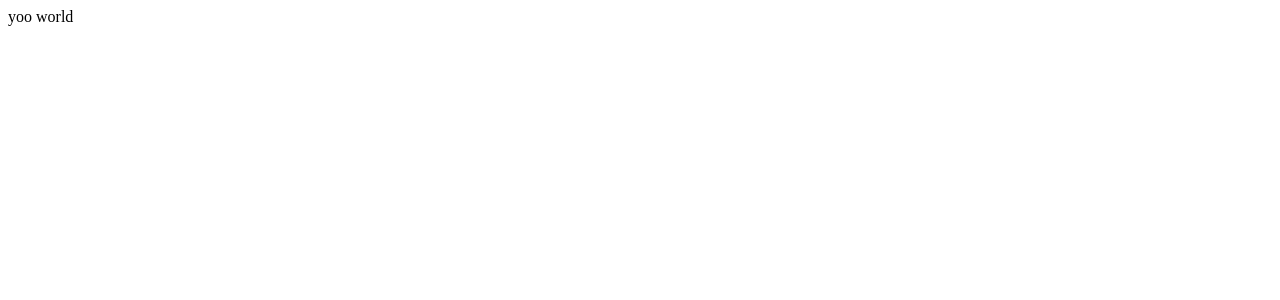
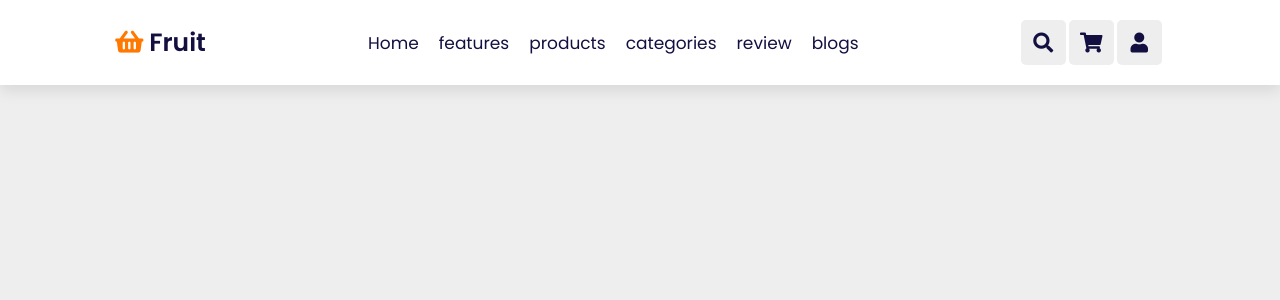
Before and after one commit to Amir-Bagjani/sass-fruit-store, a React (Create React App) app: page / in a window 1280 px wide. Shown: the top 300 px of the page. Built offline with nearby package versions, Linux system fonts and the light colour scheme.

Commit message:
navbar-search-added

```diff
--- a/src/App.js
+++ b/src/App.js
@@ -1,9 +1,9 @@
-
+import Navbar from "./components/Navbar"
 function App() {
   return (
-    <div className="App">
-     yoo world
-    </div>
+    <>
+      <Navbar />
+    </>
   );
 }
 
--- a/src/components/Navbar.jsx
+++ b/src/components/Navbar.jsx
@@ -1,9 +1,41 @@
-import React from 'react'
+import { useState } from "react";
+import "../style/navbar.scss";
+
 
 const Navbar = () => {
+  const [open, setOpen] = useState("")
+
+
   return (
-    <div>Navbar</div>
-  )
-}
+    <header className="header">
 
-export default Navbar
+      <a href="#" className="logo">
+        <i className="fas fa-shopping-basket"></i> Fruit
+      </a>
+
+      <nav className="navbar">
+        <a href="#home">home</a>
+        <a href="#features">features</a>
+        <a href="#products">products</a>
+        <a href="#categories">categories</a>
+        <a href="#review">review</a>
+        <a href="#blogs">blogs</a>
+      </nav>
+
+      <div className="icons">
+        <div className="fas fa-bars" id="menu-btn"></div>
+        <div className="fas fa-search" id="search-btn" onClick={()=>setOpen(pre=>pre==="search"?"":"search")}></div>
+        <div className="fas fa-shopping-cart" id="cart-btn"></div>
+        <div className="fas fa-user" id="login-btn"></div>
+      </div>
+
+      <form className={open==="search"?"search-form active":"search-form"}>
+        <input type="search" id="search-box" placeholder="search here..." />
+        <label htmlFor="search-box" className="fas fa-search"></label>
+      </form>
+
+    </header>
+  );
+};
+
+export default Navbar;
--- a/src/pages/HomePage.jsx
+++ b/src/pages/HomePage.jsx
@@ -1,7 +1,7 @@
-
 const HomePage = () => {
   return (
-    <div>HomePage</div>
+    <>
+    </>
   )
 }
 
--- a/src/style/_config.scss
+++ b/src/style/_config.scss
@@ -0,0 +1,8 @@
+//colors
+$orange: #ff7800;
+$black: #130f40;
+$light-color: #666;
+$box-shadow: 0 0.5rem 1.5rem rgba(0, 0, 0, 0.1);
+$border: 0.2rem solid rgba(0, 0, 0, 0.1);
+$outline: 0.1rem solid rgba(0, 0, 0, 0.1);
+$outline-hover: 0.2rem solid var($black);
--- a/src/style/index.scss
+++ b/src/style/index.scss
@@ -0,0 +1,25 @@
+@import "config";
+@import url("https://fonts.googleapis.com/css2?family=Poppins:wght@100;300;400;500;600&display=swap");
+
+* {
+  font-family: "Poppins", sans-serif;
+  margin: 0;
+  padding: 0;
+  box-sizing: border-box;
+  border: none;
+  outline: none;
+  text-decoration: none;
+  text-transform: capitalize;
+  transition: all 0.2s linear;
+}
+
+html{
+    font-size: 62.5%;
+    overflow-x: hidden;
+    scroll-behavior: smooth;
+    scroll-padding-top: 7rem;
+}
+
+body{
+    background-color: #eee;
+}
--- /dev/null
+++ b/src/style/navbar.scss
@@ -0,0 +1,96 @@
+@import "config";
+
+.header{
+    position: fixed;
+    top: 0;
+    right: 0;
+    left: 0;
+    z-index: 999;
+    padding: 2rem 9%;
+    display: flex;
+    align-items: center;
+    justify-content: space-between;
+    background-color: #fff;
+    box-shadow: $box-shadow;
+
+    .logo{
+        font-size: 2.5rem;
+        font-weight: bolder;
+        color: $black;
+
+        i{
+            color: $orange;
+        }
+    }
+
+    .navbar a{
+        font-size: 1.7rem;
+        color: $black;
+        margin: 0 1rem;
+
+        &:hover{
+            color: $orange;
+        }
+    }
+
+    .icons div{
+        height: 4.5rem;
+        width: 4.5rem;
+        line-height: 4.5rem;
+        text-align: center;
+        font-size: 2rem;
+        border-radius: 0.5rem;
+        margin-right: 0.3rem;
+        background-color: #eee;
+        color: $black;
+        cursor: pointer;
+
+        &:hover{
+            background-color: $orange;
+            color: #fff;
+        }
+    }
+
+    #menu-btn{
+        display: none;
+    }
+
+    .search-form{
+        position: absolute;
+        top: 110%;
+        right: -110%;
+        width: 50rem;
+        height: 5rem;
+        border-radius: 0.5rem;
+        overflow: hidden;
+        display: flex;
+        align-items: center;
+        gap: 1rem;
+        background-color: #fff;
+        box-shadow: $box-shadow;
+
+        &.active{
+            right: 2rem;
+        }
+
+        input{
+            width: 100%;
+            height: 100%;
+            text-transform: none;
+            background: none;
+            font-size: 1.6rem;
+            padding: 0 1.5rem;
+        }
+
+        label{
+            font-size: 2.2rem;
+            color: $black;
+            cursor: pointer;
+            padding-right: 1.5rem;
+
+            &:hover{
+                color: $orange;
+            }
+        }
+    }
+}
```
